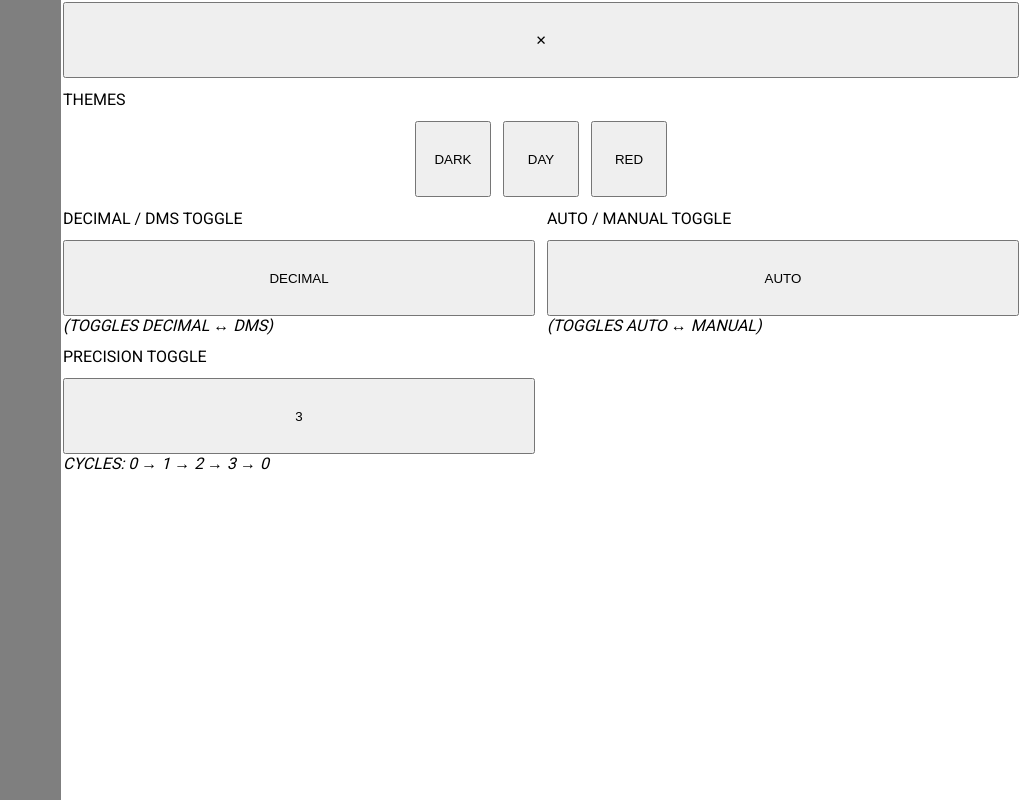
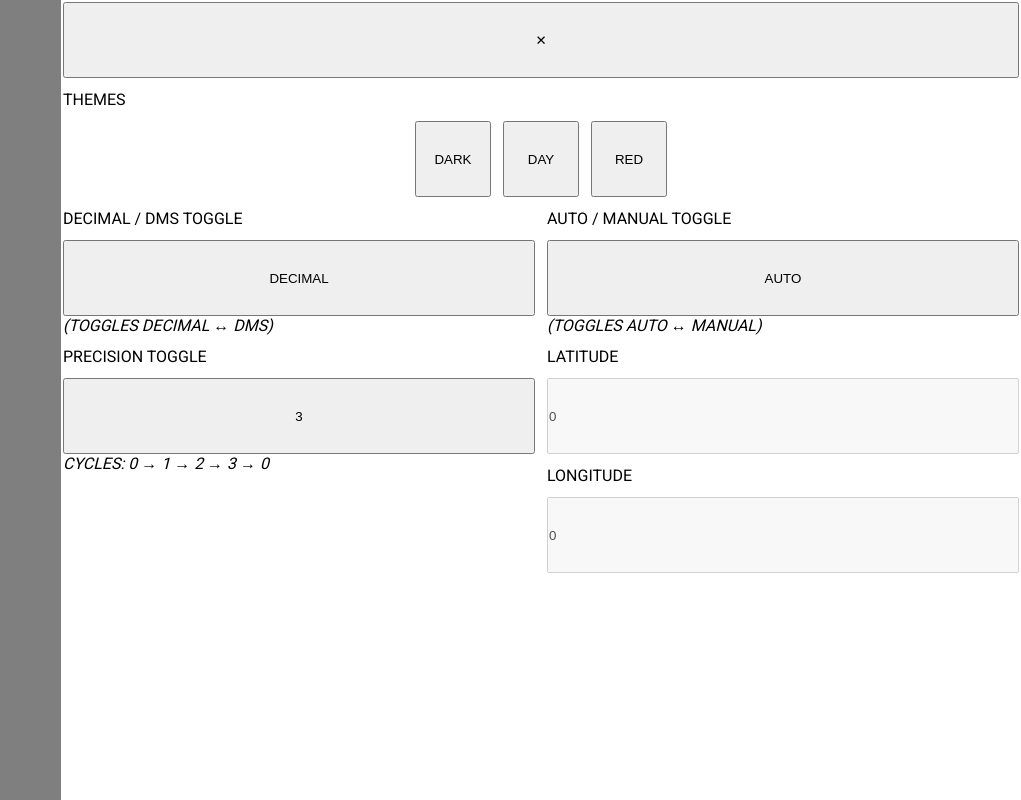
Before and after one commit to Gilltacular/Sun-Shadow-Compass, a Svelte app: page / in a window 1280 px wide. Both pictures are taken after a click on the button "Settings". Shown: the whole page, without its empty margins (259-1280 px from the left). Built offline with nearby package versions, Linux system fonts and the light colour scheme; no server answers.

Commit message:
Add disabled input to auto to show coords in both modes

```diff
--- a/src/components/SettingsPanel.svelte
+++ b/src/components/SettingsPanel.svelte
@@ -83,7 +83,7 @@
                 }}>{$settingsStore.inputMode === 'auto' ? 'AUTO' : 'MANUAL' }</button>
                 <i>(TOGGLES AUTO ↔ MANUAL)</i>
 
-                <!-- Show if toggled "Manual" -->
+                <!-- Show input boxes if toggled "Manual" -->
                 {#if $settingsStore.inputMode === 'manual'}
 
                     <p>LATITUDE</p>
@@ -117,6 +117,22 @@
                         <p class="input-error">Please complete or clear the date and time</p>
                     {/if}
                     <i>(FOR FUTURE OR PAST CALCULATIONS)</i>
+
+                <!-- Else show disabled boxes with Auto Mode inputs -->
+                {:else}
+                    <p>LATITUDE</p>
+                    <input
+                        type="number"
+                        value={$settingsStore.latitude}
+                        disabled
+                    />
+
+                    <p>LONGITUDE</p>
+                    <input
+                        type="number"
+                        value={$settingsStore.longitude}
+                        disabled
+                    />
                 {/if}
             </div>
         </div>
```
